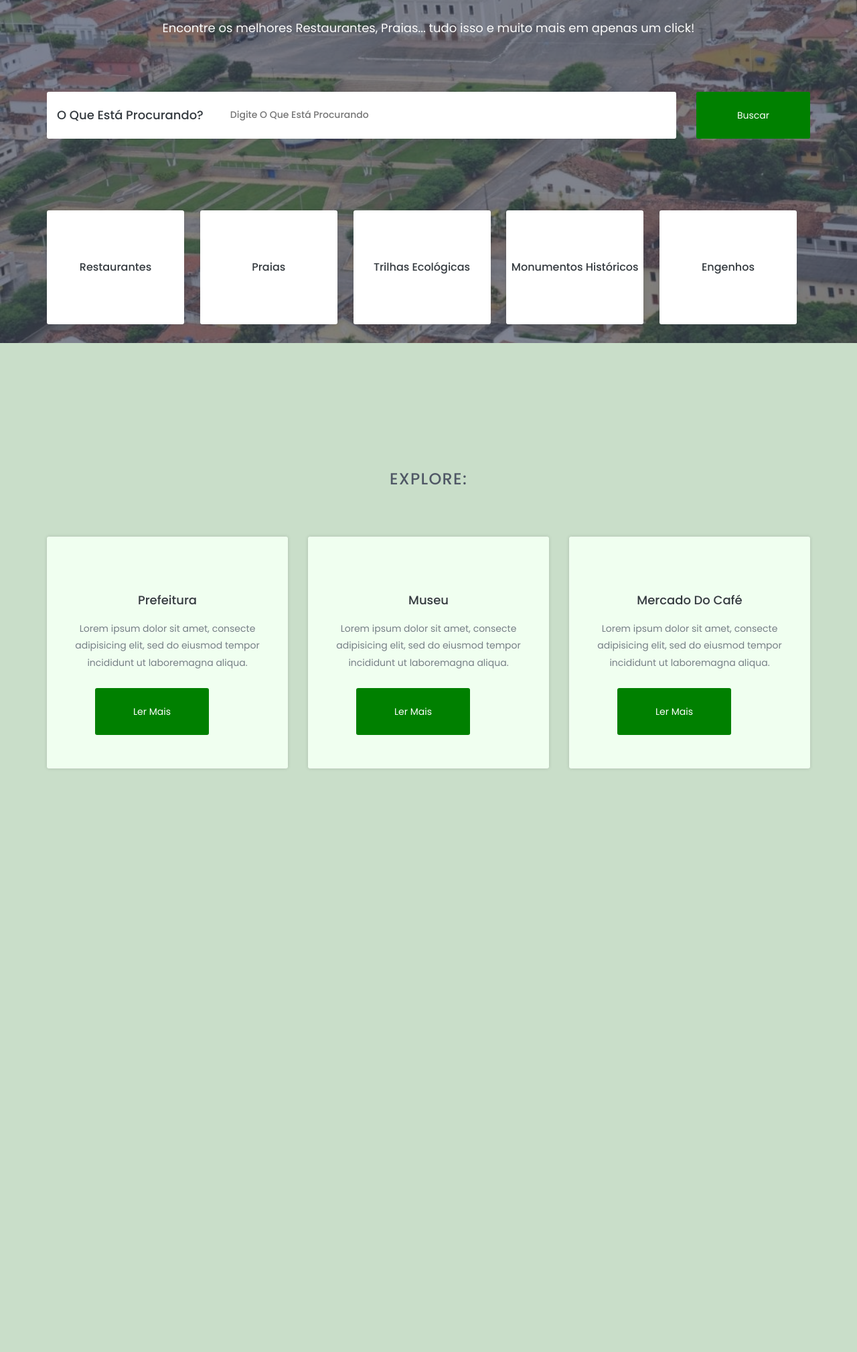
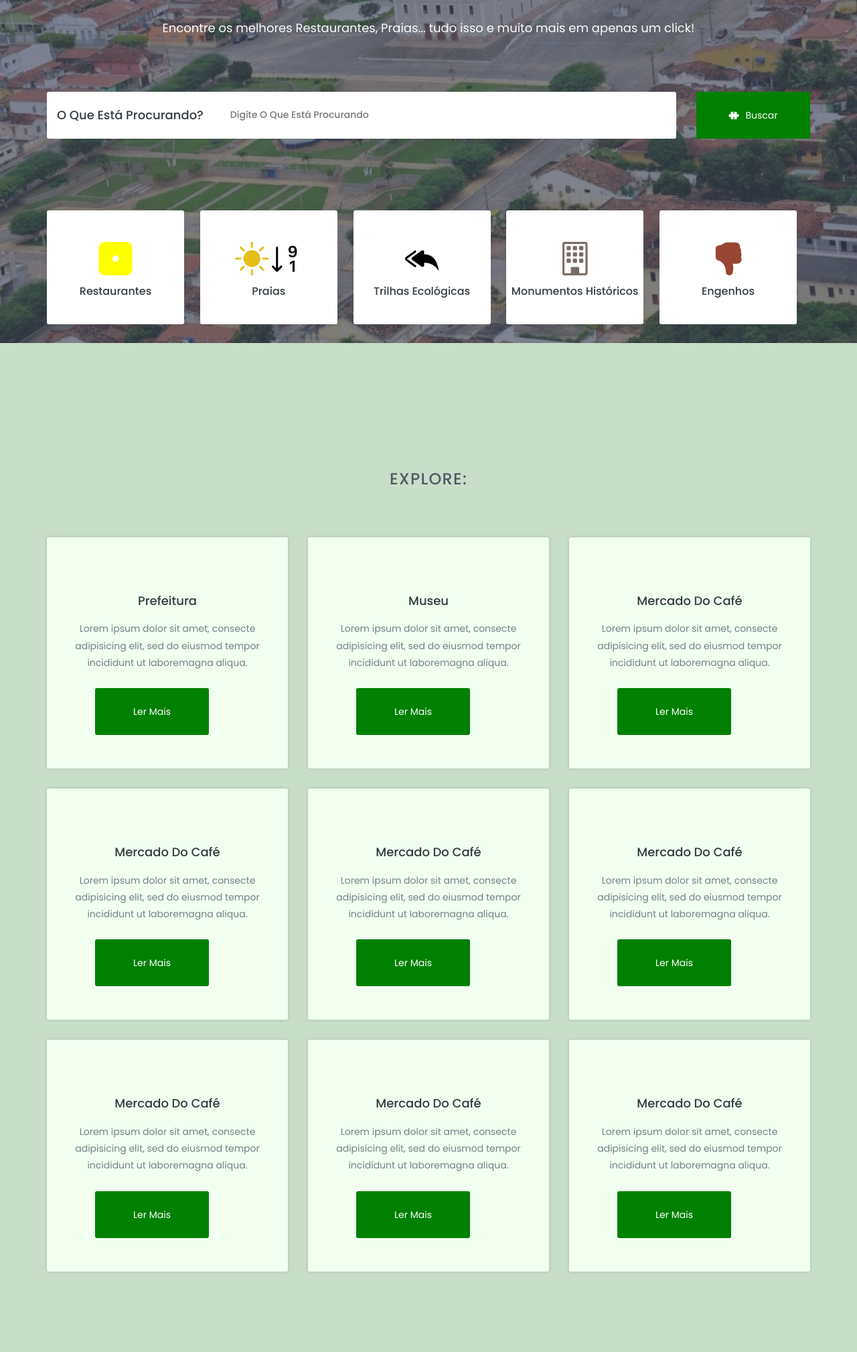
Before and after one commit to jose-ewerton/Trilhas_do_Vale, a Django app: page /locais/ in a window 1280 px wide. Shown: the part 288-2306 px from the top of the page at 67% size. Before the commit the page ends 1436 px from the top, so only its background shows below. Run offline with Django 3.2, Linux system fonts and the light colour scheme; some libraries are stand-ins or nearby versions.

Commit message:
add icons

```diff
--- a/paginas/templates/paginas/locais.html
+++ b/paginas/templates/paginas/locais.html
@@ -10,7 +10,7 @@
 
         <!--font-family-->
 		<link href="https://fonts.googleapis.com/css?family=Poppins:100,100i,200,200i,300,300i,400,400i,500,500i,600,600i,700,700i,800,800i,900,900i" rel="stylesheet">
-
+        <link rel="stylesheet" href="../../../static/vendor/bootstrap-icons/bootstrap-icons.css">
 
 		<!--animate.css-->
         <link rel="stylesheet" href="../../../static/css/css_local/animate.css">
@@ -55,7 +55,7 @@
 					</div>
 					<div class="welcome-hero-serch">
 						<button class="welcome-hero-btn" onclick="window.location.href='#'">
-							 Buscar  <i class="bi bi-search"></i>
+							<i style="margin: 0 10px 5px 0; font-size: 15px;" class="bi bi-search"></i> Buscar
 						</button>
 					</div>
 				</div>
@@ -71,32 +71,33 @@
 					<ul>
 						<li>
 							<div class="single-list-topics-content">
-
+								<i  style=" font-size: 50px; color: yellow;" class="bi bi-egg-fried"></i>
 								<h2><a href="#">Restaurantes</a></h2>
 							</div>
 						</li>
 						<li>
 							<div class="single-list-topics-content">
-
+								<i style=" margin-right: 50px; font-size: 50px; color: rgb(228, 190, 22);" class="bi bi-brightness-high-fill"></i>
+								<i style=" margin-left: 50px; margin-top: -71px; ; font-size: 50px; color: rgb(0, 0, 0);" class="bi bi-sunglasses"></i>
 								<h2><a href="#">Praias</a></h2>
 
 							</div>
 						</li>
 						<li>
 							<div class="single-list-topics-content">
-
+								<i style="font-size: 50px; color: black;" class="bi bi-signpost-2-fill"></i>
 								<h2><a href="#">Trilhas Ecológicas</a></h2>
 							</div>
 						</li>
 						<li>
 							<div class="single-list-topics-content">
-
+								<i style="font-size: 50px; color: rgb(122, 106, 102);" class="bi bi-building"></i>
 								<h2><a href="#">Monumentos históricos</a></h2>
 							</div>
 						</li>
 						<li>
 							<div class="single-list-topics-content">
-
+								<i  style="font-size: 50px; color: rgb(151, 70, 50);" class="bi bi-house-fill"></i>
 								<h2><a href="#">Engenhos</a></h2>
 							</div>
 						</li>
@@ -151,6 +152,78 @@
 								</button>
 							</div>
 						</div>
+						<div class="col-md-4 col-sm-6">
+							<div class="single-how-works">
+
+								<h2><a href="#">Mercado do café</a></h2>
+								<p>
+									Lorem ipsum dolor sit amet, consecte adipisicing elit, sed do eiusmod tempor incididunt ut laboremagna aliqua.
+								</p>
+								<button class="welcome-hero-btn how-work-btn" onclick="window.location.href='#'">
+									ler mais
+								</button>
+							</div>
+						</div>
+						<div class="col-md-4 col-sm-6">
+							<div class="single-how-works">
+
+								<h2><a href="#">Mercado do café</a></h2>
+								<p>
+									Lorem ipsum dolor sit amet, consecte adipisicing elit, sed do eiusmod tempor incididunt ut laboremagna aliqua.
+								</p>
+								<button class="welcome-hero-btn how-work-btn" onclick="window.location.href='#'">
+									ler mais
+								</button>
+							</div>
+						</div>
+						<div class="col-md-4 col-sm-6">
+							<div class="single-how-works">
+
+								<h2><a href="#">Mercado do café</a></h2>
+								<p>
+									Lorem ipsum dolor sit amet, consecte adipisicing elit, sed do eiusmod tempor incididunt ut laboremagna aliqua.
+								</p>
+								<button class="welcome-hero-btn how-work-btn" onclick="window.location.href='#'">
+									ler mais
+								</button>
+							</div>
+						</div>
+						<div class="col-md-4 col-sm-6">
+							<div class="single-how-works">
+
+								<h2><a href="#">Mercado do café</a></h2>
+								<p>
+									Lorem ipsum dolor sit amet, consecte adipisicing elit, sed do eiusmod tempor incididunt ut laboremagna aliqua.
+								</p>
+								<button class="welcome-hero-btn how-work-btn" onclick="window.location.href='#'">
+									ler mais
+								</button>
+							</div>
+						</div>
+						<div class="col-md-4 col-sm-6">
+							<div class="single-how-works">
+
+								<h2><a href="#">Mercado do café</a></h2>
+								<p>
+									Lorem ipsum dolor sit amet, consecte adipisicing elit, sed do eiusmod tempor incididunt ut laboremagna aliqua.
+								</p>
+								<button class="welcome-hero-btn how-work-btn" onclick="window.location.href='#'">
+									ler mais
+								</button>
+							</div>
+						</div>
+						<div class="col-md-4 col-sm-6">
+							<div class="single-how-works">
+
+								<h2><a href="#">Mercado do café</a></h2>
+								<p>
+									Lorem ipsum dolor sit amet, consecte adipisicing elit, sed do eiusmod tempor incididunt ut laboremagna aliqua.
+								</p>
+								<button class="welcome-hero-btn how-work-btn" onclick="window.location.href='#'">
+									ler mais
+								</button>
+							</div>
+						</div>
 					</div>
 				</div>
 			</div><!--/.container-->
```
